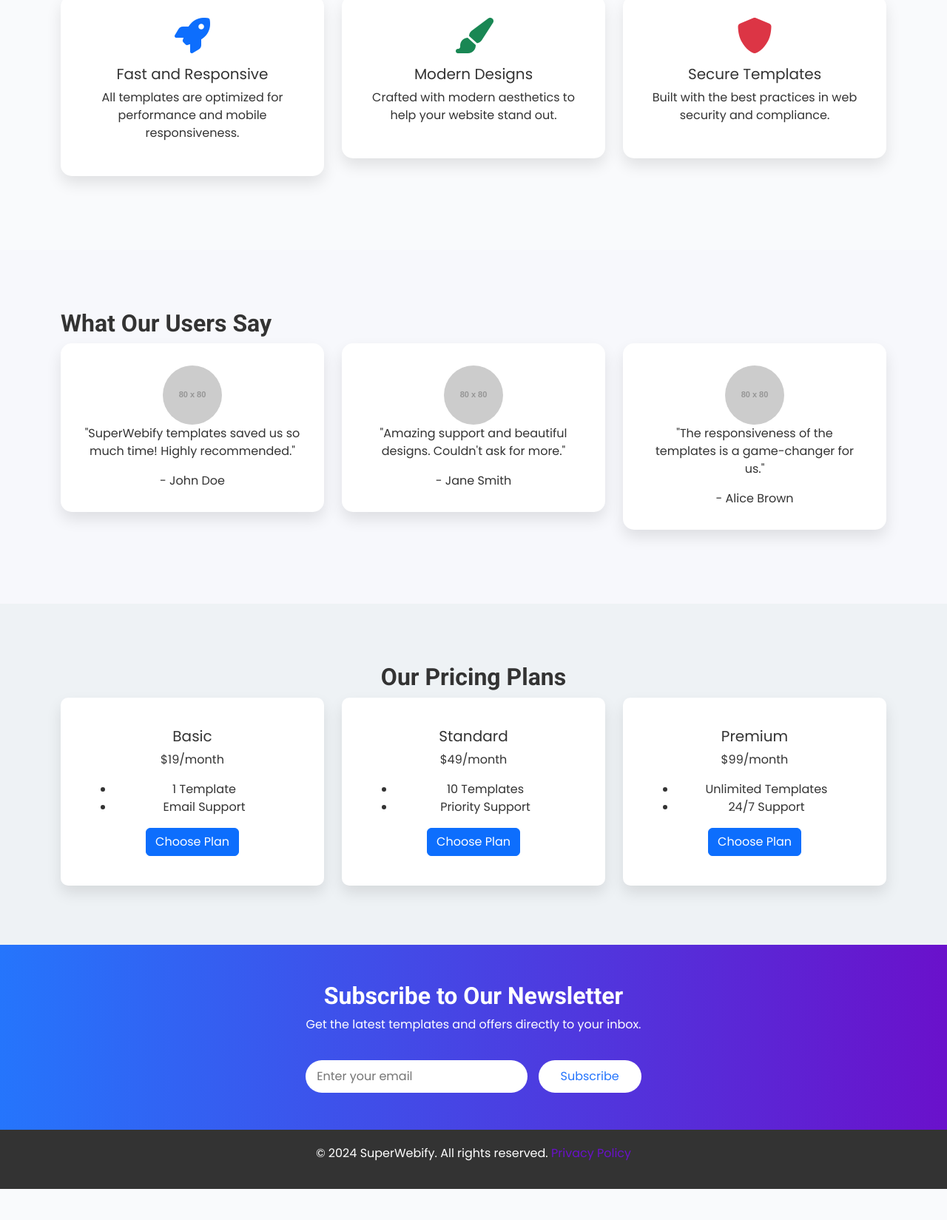
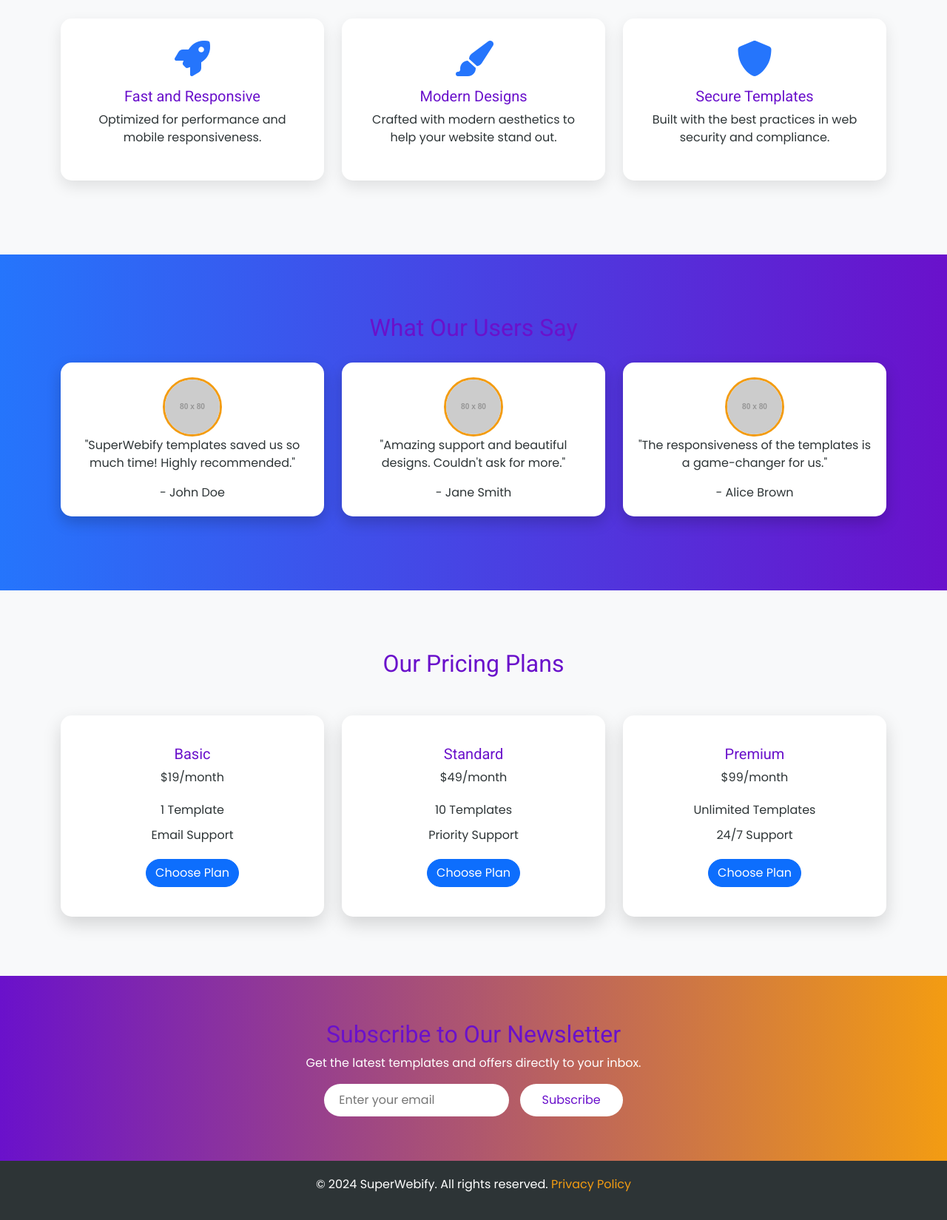
Before and after one commit to SuperWebify-git/SuperWebify-git.github.io, a plain HTML site: page index.html in a window 1280 px wide. Shown: the part 619-2268 px from the top of the page at 74% size. Before the commit the page ends 2226 px from the top, so only its background shows below. Drawn offline with nearby package versions, Linux system fonts and the light colour scheme; placeholder pictures from the web are drawn by us.

Commit message:
Update index.html

```diff
--- a/index.html
+++ b/index.html
@@ -13,144 +13,228 @@
     <!-- Custom CSS -->
     <style>
         /* Global Styles */
+        :root {
+            --primary-color: #6a11cb;
+            --secondary-color: #2575fc;
+            --accent-color: #f39c12;
+            --light-gray: #f8f9fa;
+            --dark-gray: #2d3436;
+            --border-radius: 15px;
+        }
+
         body {
             font-family: 'Poppins', sans-serif;
+            color: var(--dark-gray);
+            margin: 0;
+            padding: 0;
             background-color: #f9fafc;
-            color: #333;
-            overflow-x: hidden;
         }
-        h1, h2, h3, h4 {
+
+        h1, h2, h3, h4, h5, h6 {
             font-family: 'Roboto', sans-serif;
-            font-weight: 700;
+            color: var(--primary-color);
+        }
+
+        a {
+            text-decoration: none;
+            color: var(--primary-color);
+            transition: color 0.3s;
+        }
+
+        a:hover {
+            color: var(--secondary-color);
         }
 
         /* Hero Section */
         .hero {
-            background: linear-gradient(to right, #6a11cb, #2575fc);
+            background: linear-gradient(to right, var(--primary-color), var(--secondary-color));
             color: white;
+            text-align: center;
             padding: 120px 20px;
-            text-align: center;
+            position: relative;
+            overflow: hidden;
         }
+
         .hero h1 {
             font-size: 3.5rem;
-            text-shadow: 0 4px 6px rgba(0, 0, 0, 0.2);
+            font-weight: 700;
+            margin-bottom: 20px;
+            letter-spacing: 1.5px;
+            line-height: 1.2;
+            text-shadow: 2px 2px 10px rgba(0, 0, 0, 0.2);
         }
+
         .hero p {
-            font-size: 1.3rem;
-            margin-top: 10px;
+            font-size: 1.2rem;
+            margin-bottom: 30px;
         }
-        .hero .btn-primary {
-            margin: 20px 10px 0;
+
+        .hero .btn-primary, .hero .btn-outline-light {
             padding: 12px 30px;
+            font-size: 1rem;
             border-radius: 50px;
-            transition: all 0.3s ease;
+            margin: 10px;
+            box-shadow: 0 4px 10px rgba(0, 0, 0, 0.1);
         }
+
         .hero .btn-primary:hover {
-            background: white;
-            color: #2575fc;
+            background-color: white;
+            color: var(--primary-color);
             transform: scale(1.05);
+        }
+
+        .hero::before, .hero::after {
+            content: "";
+            position: absolute;
+            width: 200px;
+            height: 200px;
+            background: rgba(255, 255, 255, 0.1);
+            border-radius: 50%;
+            z-index: 1;
+            filter: blur(100px);
+        }
+
+        .hero::before {
+            top: -50px;
+            left: -50px;
+        }
+
+        .hero::after {
+            bottom: -50px;
+            right: -50px;
         }
 
         /* Features Section */
         .features {
-            padding: 80px 20px;
+            padding: 100px 20px;
             text-align: center;
+            background-color: var(--light-gray);
         }
+
         .features h2 {
+            font-size: 2.5rem;
             margin-bottom: 40px;
         }
+
         .feature-item {
             background: white;
-            border-radius: 15px;
-            box-shadow: 0 10px 20px rgba(0, 0, 0, 0.1);
+            border-radius: var(--border-radius);
+            box-shadow: 0 8px 20px rgba(0, 0, 0, 0.1);
             padding: 30px;
-            margin: 20px 0;
             transition: transform 0.3s, box-shadow 0.3s;
         }
+
         .feature-item:hover {
             transform: translateY(-10px);
-            box-shadow: 0 20px 40px rgba(0, 0, 0, 0.2);
+            box-shadow: 0 20px 40px rgba(0, 0, 0, 0.15);
+        }
+
+        .feature-item i {
+            font-size: 3rem;
+            color: var(--secondary-color);
+            margin-bottom: 15px;
         }
 
         /* Testimonials Section */
         .testimonials {
-            background: #f7f8fc;
+            background: linear-gradient(to right, var(--secondary-color), var(--primary-color));
+            color: white;
             padding: 80px 20px;
+            text-align: center;
         }
+
         .testimonial-item {
             background: white;
-            padding: 30px;
-            border-radius: 15px;
-            box-shadow: 0 10px 20px rgba(0, 0, 0, 0.1);
-            text-align: center;
-            margin-bottom: 20px;
+            color: var(--dark-gray);
+            padding: 20px;
+            border-radius: var(--border-radius);
+            box-shadow: 0 8px 20px rgba(0, 0, 0, 0.2);
+            margin: 20px 0;
         }
+
         .testimonial-item img {
             width: 80px;
             height: 80px;
             border-radius: 50%;
+            border: 3px solid var(--accent-color);
         }
 
         /* Pricing Section */
         .pricing {
-            padding: 80px 20px;
-            background: #eef2f5;
-        }
-        .pricing-card {
-            background: white;
-            border-radius: 10px;
-            padding: 40px;
-            box-shadow: 0 10px 20px rgba(0, 0, 0, 0.1);
-            transition: transform 0.3s;
-        }
-        .pricing-card:hover {
-            transform: scale(1.05);
-        }
-
-        /* FAQ Section */
-        .faq {
+            background-color: var(--light-gray);
             padding: 80px 20px;
         }
 
-        /* Newsletter */
+        .pricing h2 {
+            margin-bottom: 50px;
+        }
+
+        .pricing-card {
+            background: white;
+            border-radius: var(--border-radius);
+            padding: 40px;
+            box-shadow: 0 10px 25px rgba(0, 0, 0, 0.15);
+            transition: transform 0.3s;
+        }
+
+        .pricing-card:hover {
+            transform: translateY(-10px);
+        }
+
+        .pricing-card ul {
+            list-style: none;
+            padding: 0;
+            margin: 20px 0;
+        }
+
+        .pricing-card ul li {
+            margin: 10px 0;
+        }
+
+        .pricing-card .btn {
+            border-radius: 30px;
+        }
+
+        /* Newsletter Section */
         .newsletter {
-            padding: 50px 20px;
+            background: linear-gradient(to right, var(--primary-color), var(--accent-color));
+            color: white;
             text-align: center;
-            background: linear-gradient(to right, #2575fc, #6a11cb);
-            color: white;
+            padding: 60px 20px;
         }
+
         .newsletter input {
-            margin-top: 20px;
-            padding: 10px 15px;
-            width: 50%;
-            max-width: 300px;
+            padding: 10px 20px;
+            border-radius: 30px;
+            border: none;
+            margin-right: 10px;
+            width: 250px;
+            max-width: 100%;
+        }
+
+        .newsletter button {
+            background: white;
+            color: var(--primary-color);
+            padding: 10px 30px;
             border: none;
             border-radius: 30px;
+            transition: all 0.3s;
         }
-        .newsletter button {
-            padding: 10px 30px;
-            border-radius: 30px;
-            background: white;
-            color: #2575fc;
-            border: none;
-            margin-left: 10px;
-            transition: all 0.3s ease;
-        }
+
         .newsletter button:hover {
-            background: #f9fafc;
-            color: #6a11cb;
+            background: var(--light-gray);
         }
 
         /* Footer */
         footer {
-            background: #333;
+            background-color: var(--dark-gray);
             color: white;
             padding: 20px;
             text-align: center;
         }
+
         footer a {
-            color: #6a11cb;
-            text-decoration: none;
+            color: var(--accent-color);
         }
     </style>
 </head>
@@ -170,21 +254,21 @@
             <div class="row">
                 <div class="col-md-4">
                     <div class="feature-item">
-                        <i class="fas fa-rocket fa-3x text-primary mb-3"></i>
+                        <i class="fas fa-rocket"></i>
                         <h5>Fast and Responsive</h5>
-                        <p>All templates are optimized for performance and mobile responsiveness.</p>
+                        <p>Optimized for performance and mobile responsiveness.</p>
                     </div>
                 </div>
                 <div class="col-md-4">
                     <div class="feature-item">
-                        <i class="fas fa-paint-brush fa-3x text-success mb-3"></i>
+                        <i class="fas fa-paint-brush"></i>
                         <h5>Modern Designs</h5>
                         <p>Crafted with modern aesthetics to help your website stand out.</p>
                     </div>
                 </div>
                 <div class="col-md-4">
                     <div class="feature-item">
-                        <i class="fas fa-shield-alt fa-3x text-danger mb-3"></i>
+                        <i class="fas fa-shield-alt"></i>
                         <h5>Secure Templates</h5>
                         <p>Built with the best practices in web security and compliance.</p>
                     </div>
```
